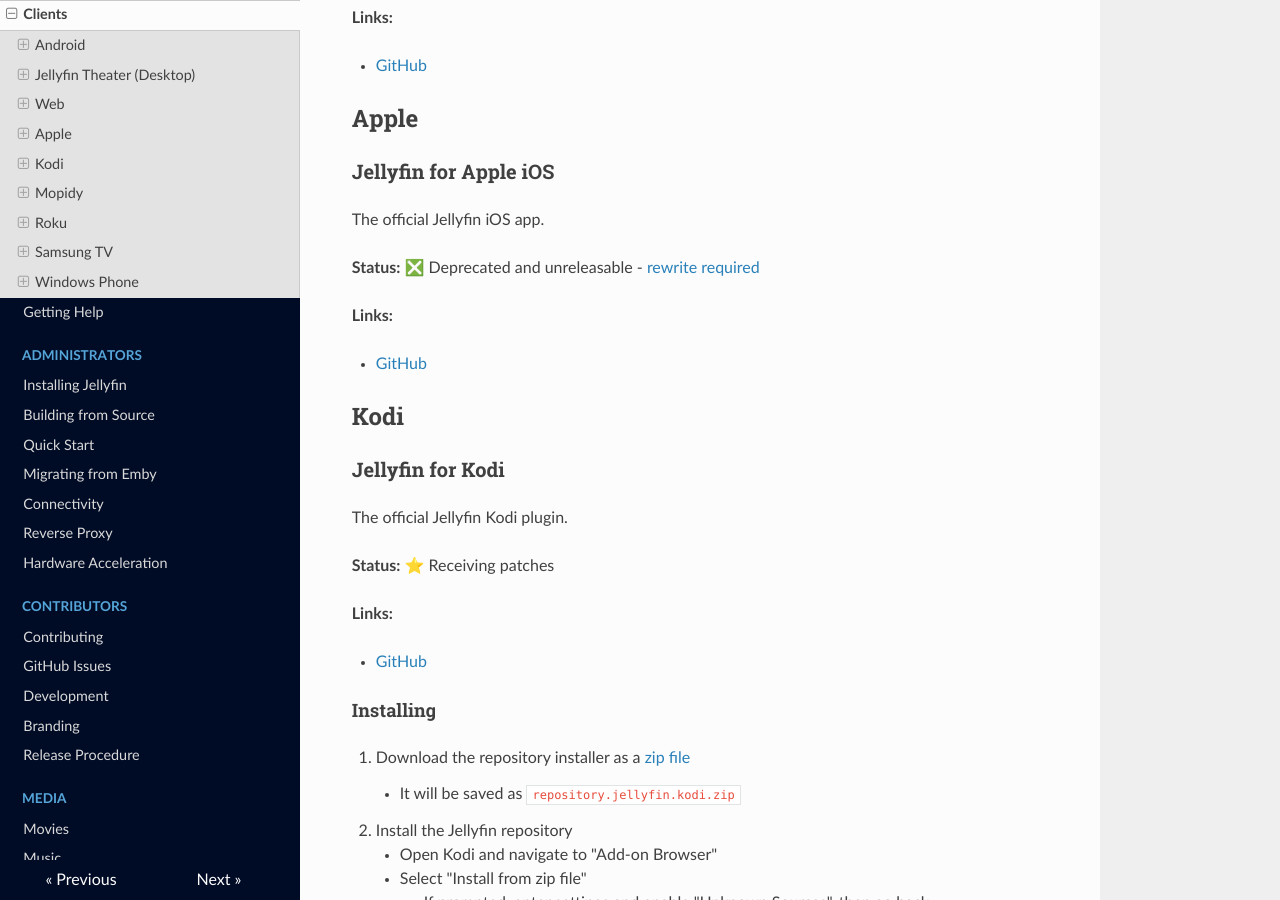
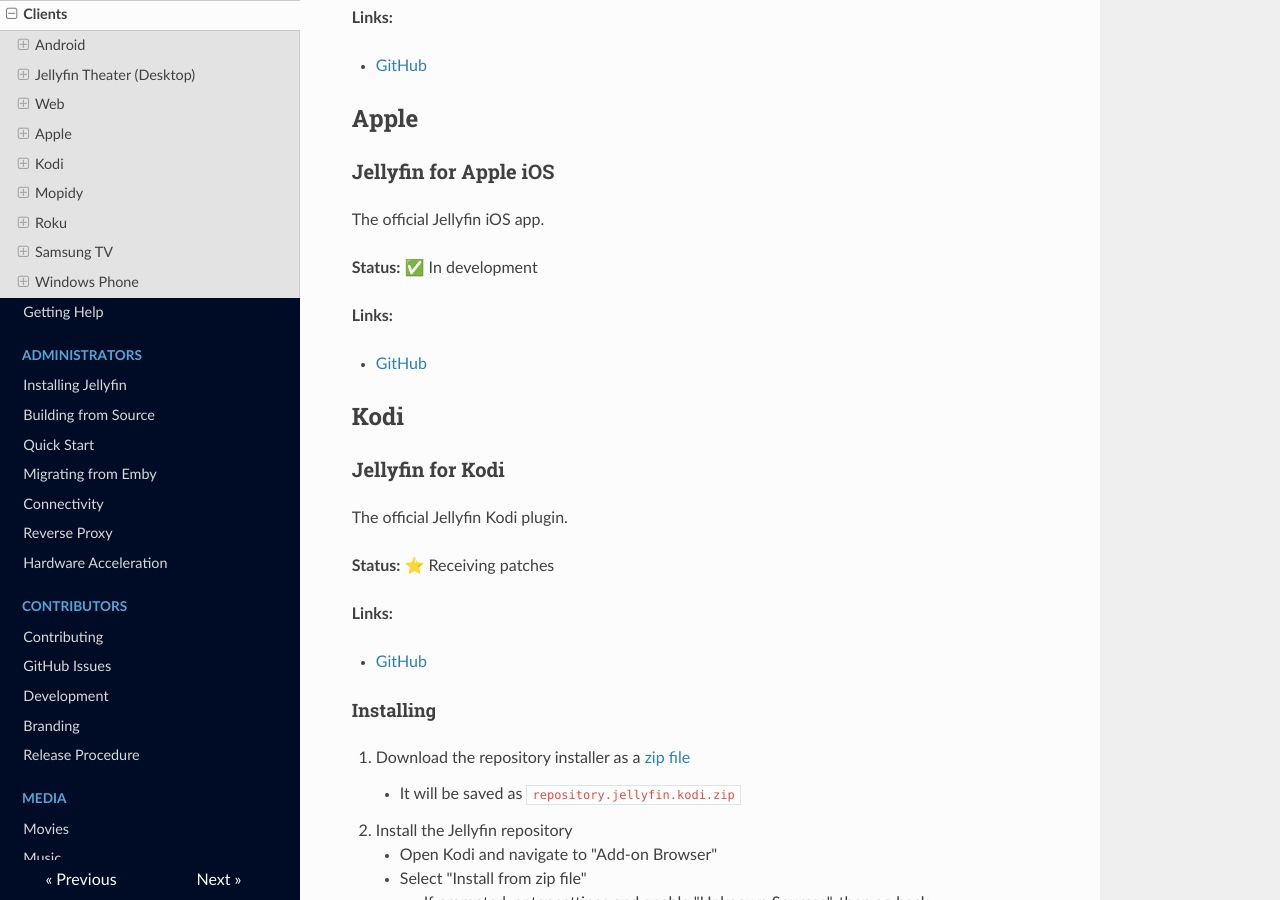
Before and after one commit to jellyfin-archive/jellyfin-docs, an MkDocs documentation site: the page built from docs/clients.md, in a window 1280 px wide and 900 px high, scrolled down 2921 px. Built offline with MkDocs 1.6.1, drawn with Linux system fonts in a browser that asks for light colours; nearby versions of some CDN libraries; old or Windows-style settings are respelled for this version of MkDocs.

Commit message:
Updated iOS client info (#107)
Changed link and status to reflect 10.4 announcement.

```diff
--- a/docs/clients.md
+++ b/docs/clients.md
@@ -118,11 +118,11 @@ The official Jellyfin Google Chrome extension.
 
 The official Jellyfin iOS app.
 
-**Status:** ❎ Deprecated and unreleasable - [rewrite required](/contributor-docs/contributing)
+**Status:** ✅ In development
 
 **Links:**
 
-* [GitHub](https://github.com/jellyfin/jellyfin-ios)
+* [GitHub](https://github.com/jellyfin/jellyfin-expo)
 
 ## Kodi
 
```
